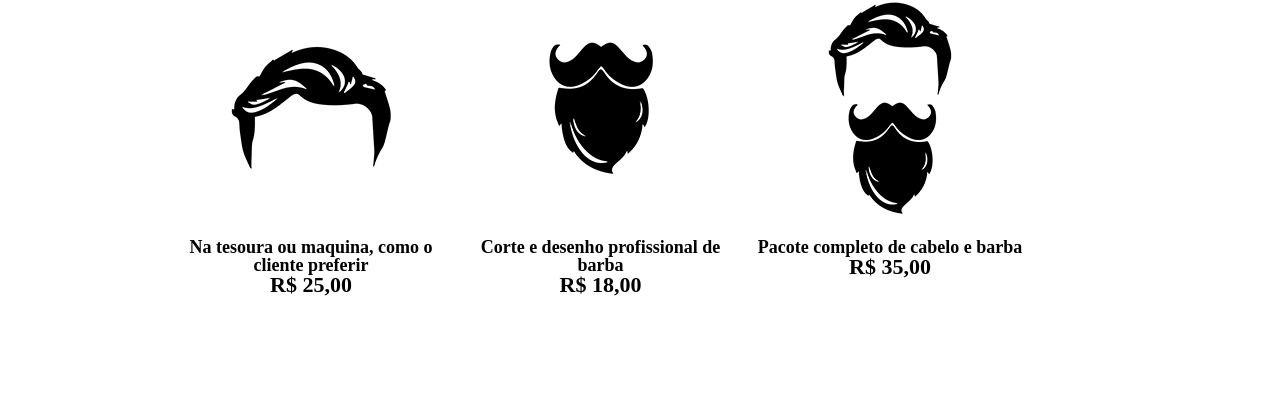
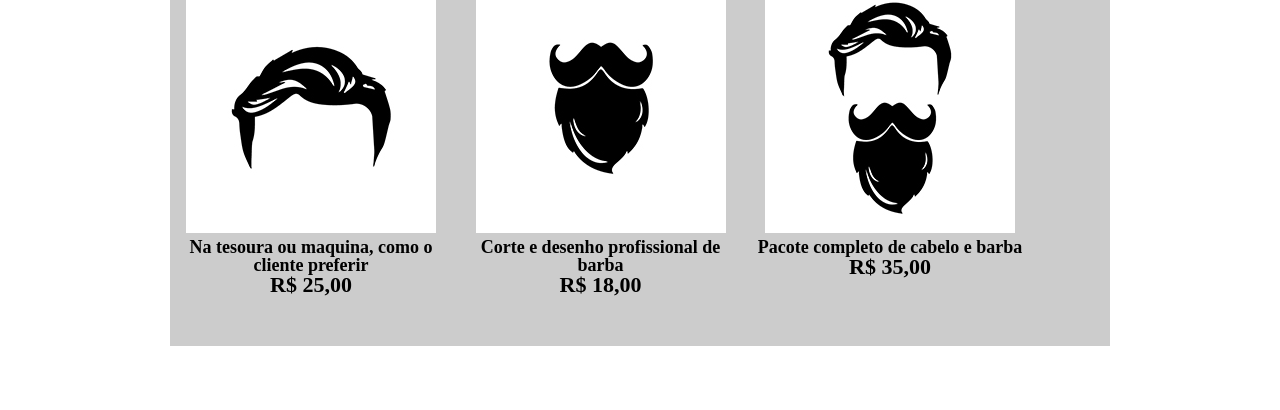
Before and after one commit to Jorgelplrn/HTML-CSS-ALURA, a plain HTML site: page produtos.html in a window 1280 px wide. Shown: the part 390-800 px from the top of the page. Drawn offline with Linux system fonts and the light colour scheme.

Commit message:
Update produtos.css
css

```diff
--- a/produtos.css
+++ b/produtos.css
@@ -27,6 +27,7 @@ nav a {
     width: 940px;
     margin: 0 auto;
     padding: 50px 0;
+    background: #CCCCCC;
 }
 
 .produtos li {
```
